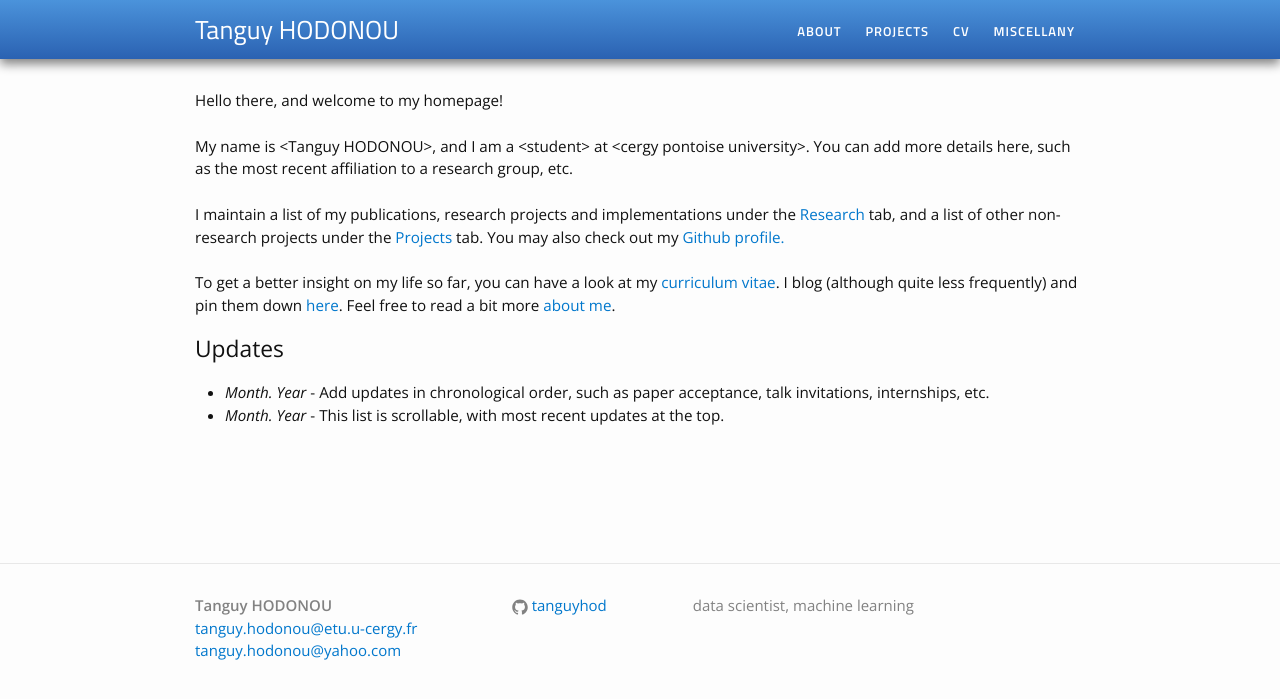
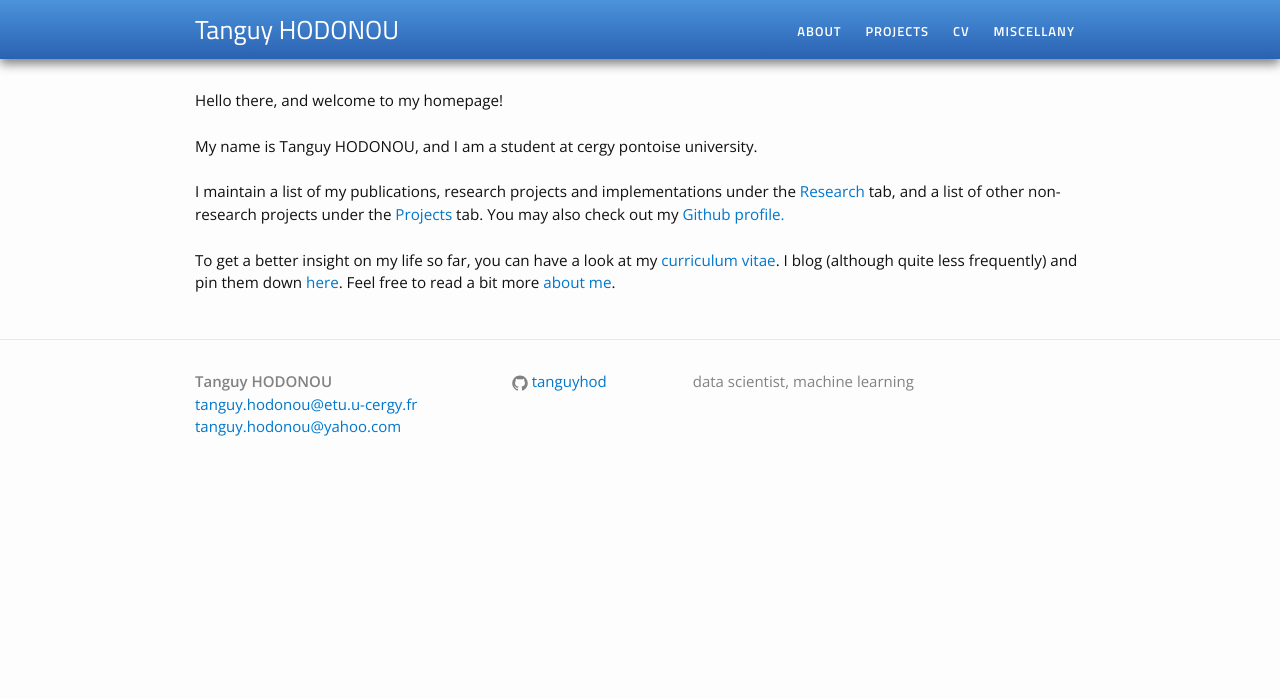
Before and after one commit to TanguyHOD/tanguyhod.github.io, a Jekyll site: the page built from index.html, in a window 1280 px wide. Shown: the top 699 px of the page. Built offline with Jekyll 4.4.1, drawn with Linux system fonts in a browser that asks for light colours.

Commit message:
my website

```diff
--- a/index.html
+++ b/index.html
@@ -4,19 +4,10 @@ layout: default
 
 <div class="home">
 
-<p>Hello there, and welcome to my homepage!<br><br>My name is &lt;Tanguy HODONOU&gt;, and I am a &lt;student&gt; at &lt;cergy pontoise university&gt;. You can add more details here, such as the most recent affiliation to a research group, etc.<br><br>
+<p>Hello there, and welcome to my homepage!<br><br>My name is Tanguy HODONOU, and I am a student at cergy pontoise university.<br><br>
 
 I maintain a list of my publications, research projects and implementations under the <a href="/research/">Research</a> tab, and a list of other non-research projects under the <a href="/projects">Projects</a> tab. You may also check out my <a href="">Github profile.</a><br><br>
 
 To get a better insight on my life so far, you can have a look at my <a href="/cv">curriculum vitae</a>. I blog (although quite less frequently) and pin them down <a href="/blog">here</a>. Feel free to read a bit more <a href="/about">about me</a>.</p>
 
 </div>
-
-<h2>Updates</h2>
-<div class="updates" style="height: 10em; overflow-y: scroll;">
-<ul>
-<li><i>Month. Year</i> - Add updates in chronological order, such as paper acceptance, talk invitations, internships, etc.</li>
-<li><i>Month. Year</i> - This list is scrollable, with most recent updates at the top.
-</ul>
-
-</div>
```
